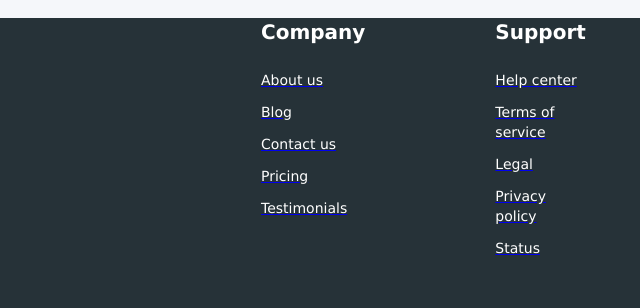
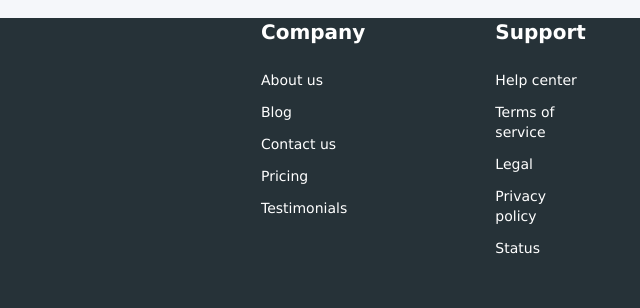
Before and after one commit to lightcore19/first_website, a plain HTML site: page index.html in a window 1280 px wide. Shown: the part 3952-4260 px from the top of the page, 640-1280 px from the left. Drawn offline with Linux system fonts and the light colour scheme.

Commit message:
Add files via upload

```diff
--- a/style.css
+++ b/style.css
@@ -709,8 +709,8 @@ body {
   text-decoration: none;
 }
 
-.company li,
-.support li {
+.company a,
+.support a {
   text-decoration: none;
 }
 
```
